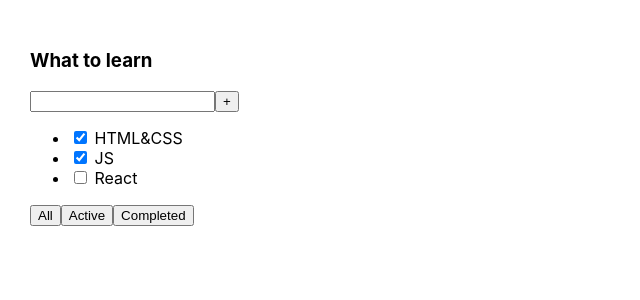
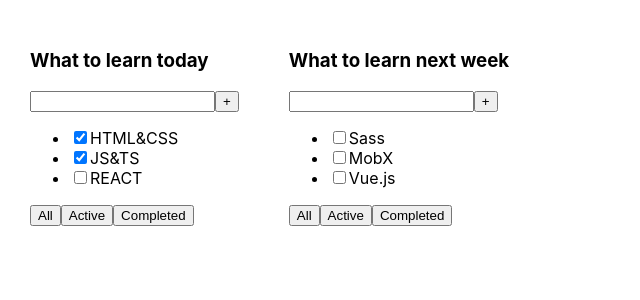
Before and after one commit to ElenaBoyko1992/todolist, a React (Create React App) app: page / in a window 1280 px wide. Shown: the top 300 px of the page, without its empty margins (0-640 px from the left). Built offline with nearby package versions, Linux system fonts and the light colour scheme.

Commit message:
lesson 1 (15.08.2022)

```diff
--- a/src/App.tsx
+++ b/src/App.tsx
@@ -1,26 +1,37 @@
 import React from 'react';
 import './App.css';
+import TodoList, {TaskType} from "./TodoList";
 
 function App() {
+    //BLL (бизнес-логика):
+    const todoListTitle_1: string = "What to learn today"
+    const todoListTitle_2: string = "What to learn next week"
+    const tasks_1: Array<TaskType> = [
+        {id: 1, title: "HTML&CSS", isDone: true},
+        {id: 2, title: "JS&TS", isDone: true},
+        {id: 3, title: "REACT", isDone: false},
+    ]
+    const tasks_2: Array<TaskType> = [
+        {id: 4, title: "Sass", isDone: false},
+        {id: 5, title: "MobX", isDone: false},
+        {id: 6, title: "Vue.js", isDone: false},
+    ]
+
+
+
+    //UI:
     return (
         <div className="App">
-            <div>
-                <h3>What to learn</h3>
-                <div>
-                    <input/>
-                    <button>+</button>
-                </div>
-                <ul>
-                    <li><input type="checkbox" checked={true}/> <span>HTML&CSS</span></li>
-                    <li><input type="checkbox" checked={true}/> <span>JS</span></li>
-                    <li><input type="checkbox" checked={false}/> <span>React</span></li>
-                </ul>
-                <div>
-                    <button>All</button>
-                    <button>Active</button>
-                    <button>Completed</button>
-                </div>
-            </div>
+            <TodoList
+                title={todoListTitle_1}
+                tasks={tasks_1}
+            />
+
+            <TodoList
+                title={todoListTitle_2}
+                tasks={tasks_2}
+            />
+
         </div>
     );
 }
--- /dev/null
+++ b/src/TodoList.tsx
@@ -0,0 +1,45 @@
+import React from 'react';
+
+export type TaskType = {
+    id: number
+    title: string
+    isDone: boolean
+}
+
+type TodoListPropsType = {
+    title: string
+    tasks: Array<TaskType>
+}
+
+const TodoList = (props: TodoListPropsType) => {
+    return (
+        <div>
+            <h3>{props.title}</h3>
+            <div>
+                <input/>
+                <button>+</button>
+            </div>
+            <ul>
+                <li key={props.tasks[0].id}>
+                    <input type="checkbox" checked={props.tasks[0].isDone}/>
+                    <span>{props.tasks[0].title}</span>
+                </li >
+                <li key={props.tasks[1].id}>
+                    <input type="checkbox" checked={props.tasks[1].isDone}/>
+                    <span>{props.tasks[1].title}</span>
+                </li>
+                <li key={props.tasks[2].id}>
+                    <input type="checkbox" checked={props.tasks[2].isDone}/>
+                    <span>{props.tasks[2].title}</span>
+                </li>
+            </ul>
+            <div>
+                <button>All</button>
+                <button>Active</button>
+                <button>Completed</button>
+            </div>
+        </div>
+    );
+};
+
+export default TodoList;
```
